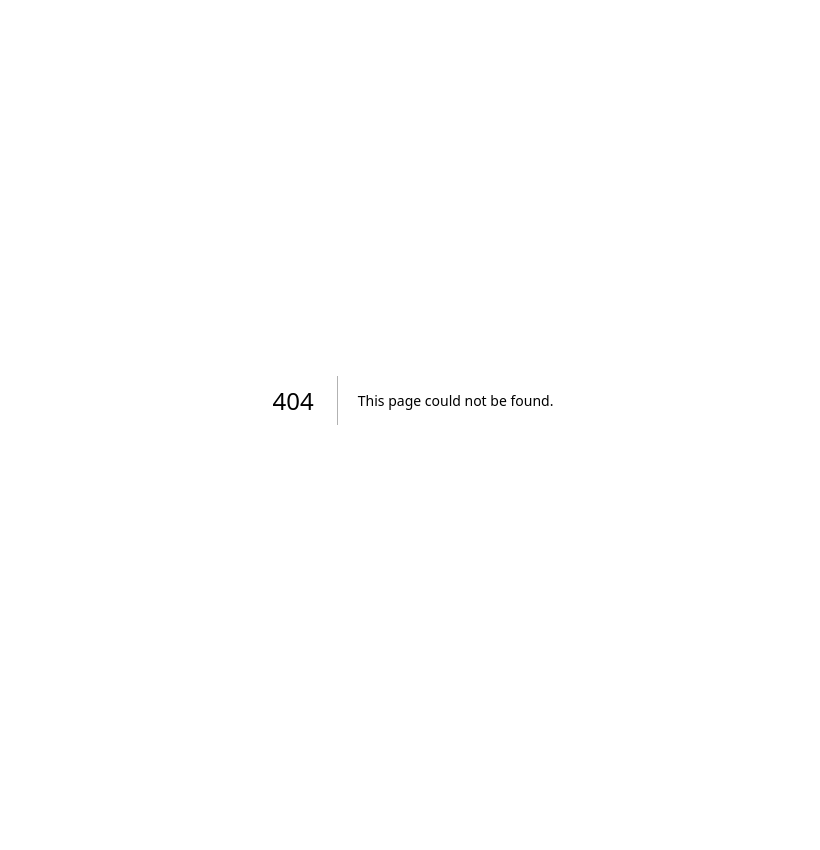
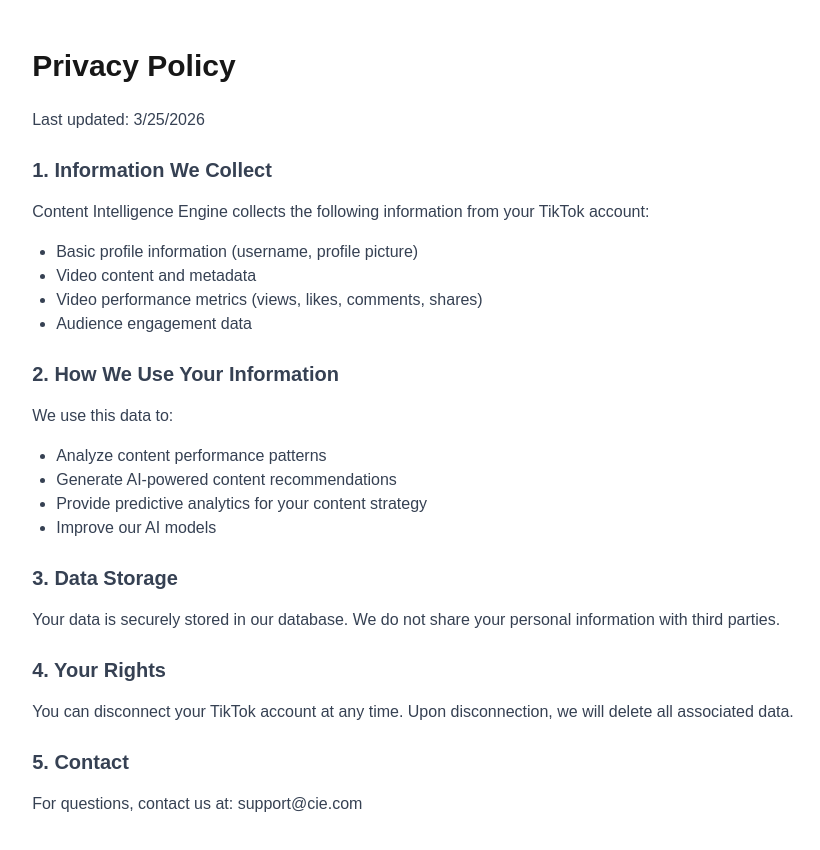
Before and after one commit to johncampg12-afk/content-intelligence-engine, a Next.js app: page /privacy in a window 1280 px wide. Before the commit this address had no page. Shown: the top 850 px of the page, without its empty margins (227-1047 px from the left). Before the commit the page ends 800 px from the top, so only its background shows below. Built offline with nearby package versions, Linux system fonts and the light colour scheme.

Commit message:
Add privacy policy and terms pages

```diff
--- /dev/null
+++ b/app/privacy/page.tsx
@@ -0,0 +1,37 @@
+export default function PrivacyPage() {
+  return (
+    <div className="max-w-4xl mx-auto py-12 px-4">
+      <h1 className="text-3xl font-bold mb-6">Privacy Policy</h1>
+      <div className="space-y-4 text-gray-700">
+        <p>Last updated: {new Date().toLocaleDateString()}</p>
+
+        <h2 className="text-xl font-semibold mt-6">1. Information We Collect</h2>
+        <p>Content Intelligence Engine collects the following information from your TikTok account:</p>
+        <ul className="list-disc pl-6">
+          <li>Basic profile information (username, profile picture)</li>
+          <li>Video content and metadata</li>
+          <li>Video performance metrics (views, likes, comments, shares)</li>
+          <li>Audience engagement data</li>
+        </ul>
+
+        <h2 className="text-xl font-semibold mt-6">2. How We Use Your Information</h2>
+        <p>We use this data to:</p>
+        <ul className="list-disc pl-6">
+          <li>Analyze content performance patterns</li>
+          <li>Generate AI-powered content recommendations</li>
+          <li>Provide predictive analytics for your content strategy</li>
+          <li>Improve our AI models</li>
+        </ul>
+
+        <h2 className="text-xl font-semibold mt-6">3. Data Storage</h2>
+        <p>Your data is securely stored in our database. We do not share your personal information with third parties.</p>
+
+        <h2 className="text-xl font-semibold mt-6">4. Your Rights</h2>
+        <p>You can disconnect your TikTok account at any time. Upon disconnection, we will delete all associated data.</p>
+
+        <h2 className="text-xl font-semibold mt-6">5. Contact</h2>
+        <p>For questions, contact us at: support@cie.com</p>
+      </div>
+    </div>
+  )
+}
--- /dev/null
+++ b/app/terms/page.tsx
@@ -0,0 +1,31 @@
+export default function TermsPage() {
+  return (
+    <div className="max-w-4xl mx-auto py-12 px-4">
+      <h1 className="text-3xl font-bold mb-6">Terms of Service</h1>
+      <div className="space-y-4 text-gray-700">
+        <p>Last updated: {new Date().toLocaleDateString()}</p>
+
+        <h2 className="text-xl font-semibold mt-6">1. Acceptance of Terms</h2>
+        <p>By using Content Intelligence Engine, you agree to these Terms of Service.</p>
+
+        <h2 className="text-xl font-semibold mt-6">2. Service Description</h2>
+        <p>Content Intelligence Engine provides AI-powered analytics and content recommendations for social media creators.</p>
+
+        <h2 className="text-xl font-semibold mt-6">3. User Responsibilities</h2>
+        <p>You are responsible for maintaining the security of your account and for all content you post.</p>
+
+        <h2 className="text-xl font-semibold mt-6">4. Data Usage</h2>
+        <p>We analyze your social media data to provide insights. You may disconnect your accounts at any time.</p>
+
+        <h2 className="text-xl font-semibold mt-6">5. Limitation of Liability</h2>
+        <p>We provide the service "as is" without warranties. We are not liable for any damages arising from use of the service.</p>
+
+        <h2 className="text-xl font-semibold mt-6">6. Changes to Terms</h2>
+        <p>We may update these terms. Continued use constitutes acceptance.</p>
+
+        <h2 className="text-xl font-semibold mt-6">7. Contact</h2>
+        <p>For questions: support@cie.com</p>
+      </div>
+    </div>
+  )
+}
```
